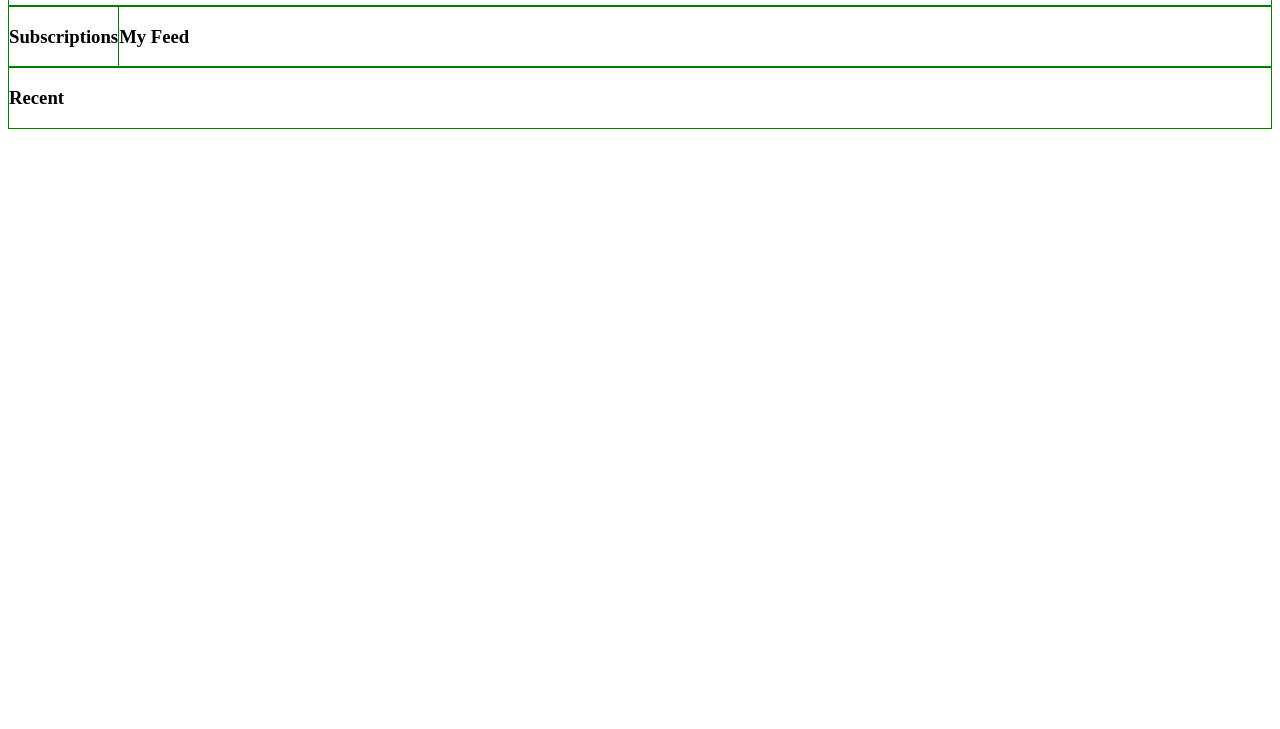
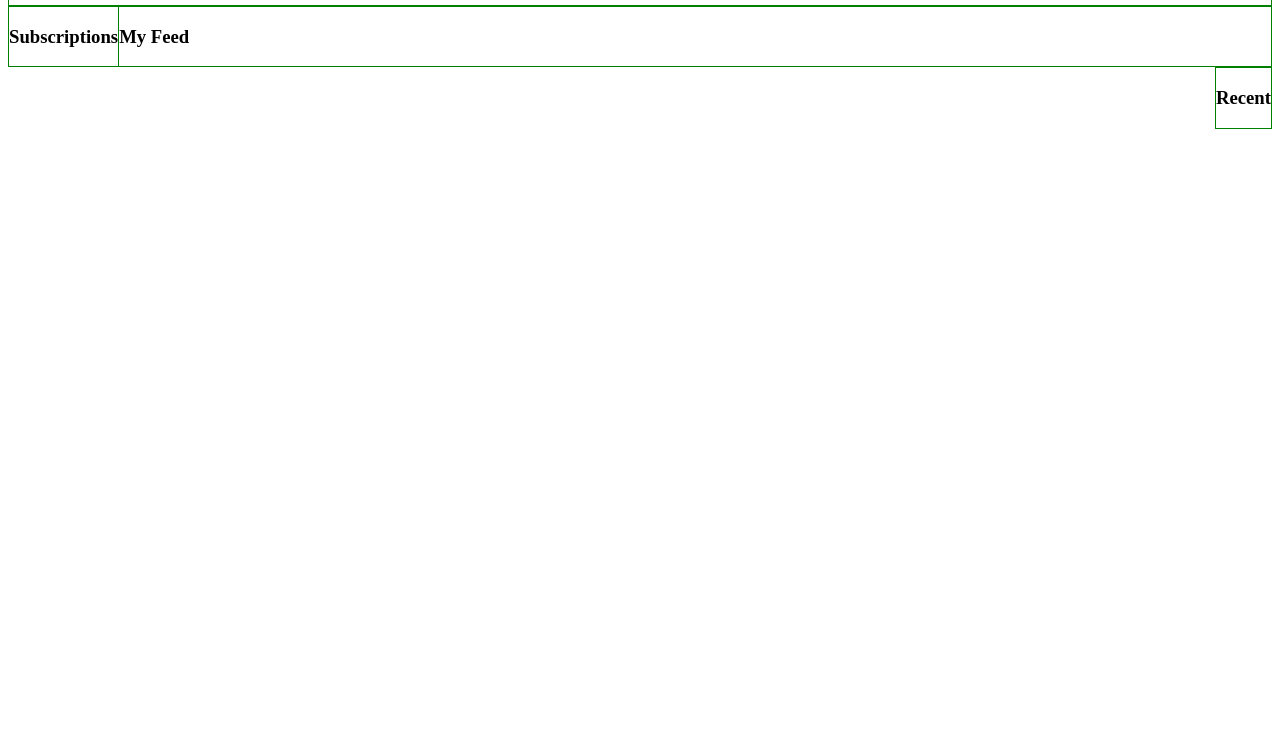
Before and after one commit to adamwolfers/xebria, a plain HTML site: page index.html in a window 1280 px wide. Shown: the part 71-800 px from the top of the page. Drawn offline with Linux system fonts and the light colour scheme.

Commit message:
Update style.css

```diff
--- a/style.css
+++ b/style.css
@@ -5,3 +5,7 @@
 #subscriptions {
   float: left;
 }
+
+#recent {
+  float: right;
+}
```
